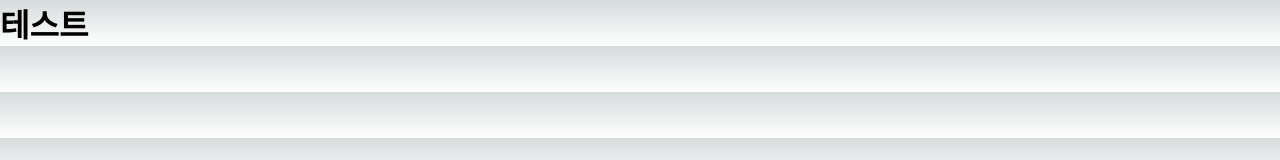
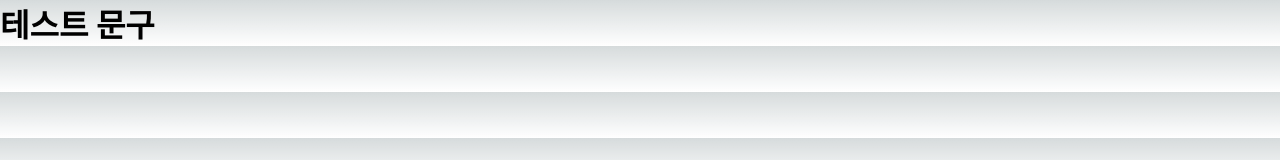
Before and after one commit to minh0518/teamRepo, a Next.js app: page / in a window 1280 px wide. Shown: the top 160 px of the page. Built offline with nearby package versions, Linux system fonts and the light colour scheme.

Commit message:
테스트!

```diff
--- a/src/app/page.tsx
+++ b/src/app/page.tsx
@@ -2,5 +2,5 @@ import Image from 'next/image';
 import styles from './page.module.css';
 
 export default function Home() {
-  return <h1>테스트</h1>;
+  return <h1>테스트 문구</h1>;
 }
```
